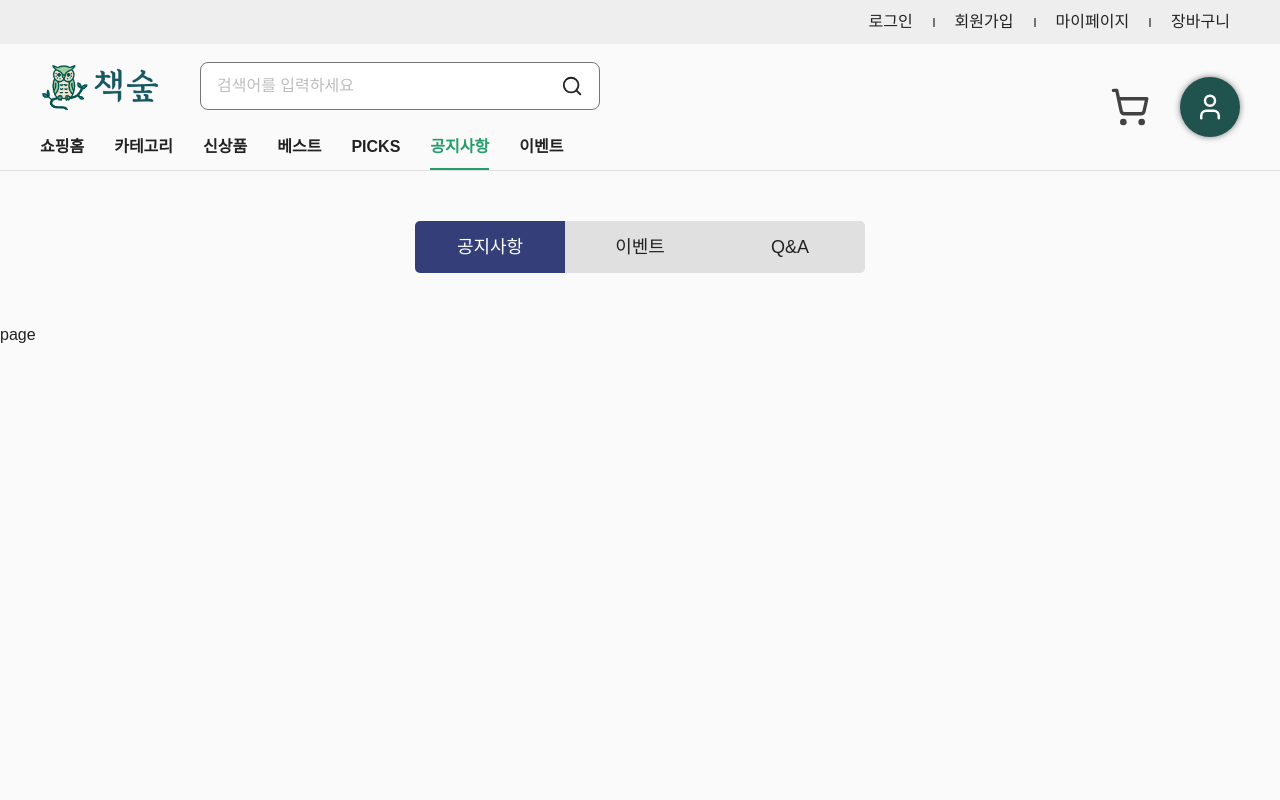
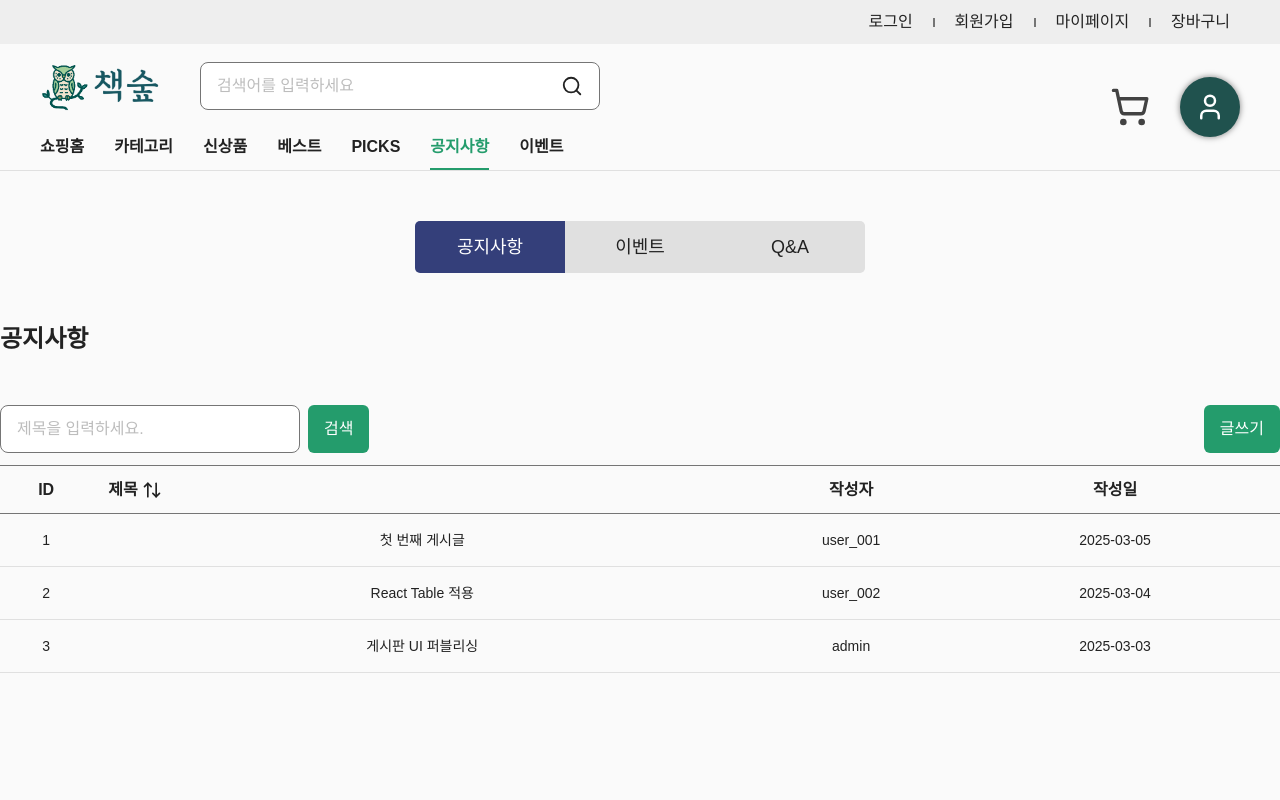
Before and after one commit to juny-0429/book-forest, a Next.js app: page /board/notice in a window 1280 px wide. Shown: the top 800 px of the page. Built offline with nearby package versions, Linux system fonts and the light colour scheme.

Commit message:
feat: 게시판 완성

```diff
--- /dev/null
+++ b/src/app/(main)/board/(boardCategory)/_data/boardColumns.data.tsx
@@ -0,0 +1,19 @@
+import { ColumnDef } from '@tanstack/react-table';
+import { ArrowUpDown } from 'lucide-react';
+import { BoardTableColumn } from 'src/types/boardTable.types';
+
+export const boardColumns: ColumnDef<BoardTableColumn>[] = [
+  { accessorKey: 'id', header: 'ID', size: 70 },
+  {
+    accessorKey: 'title',
+    header: ({ column }) => (
+      <button className='flex items-center gap-1' onClick={() => column.toggleSorting(column.getIsSorted() === 'asc')}>
+        제목
+        <ArrowUpDown size={20} />
+      </button>
+    ),
+    size: 500,
+  },
+  { accessorKey: 'userId', header: '작성자', size: 150 },
+  { accessorKey: 'createdAt', header: '작성일', size: 250 },
+];
--- a/src/app/(main)/board/(boardCategory)/event/page.tsx
+++ b/src/app/(main)/board/(boardCategory)/event/page.tsx
@@ -1,5 +1,85 @@
-import React from 'react';
+'use client';
 
-export default function page() {
-  return <div>page</div>;
+import React, { useState } from 'react';
+import { useReactTable, getCoreRowModel, flexRender, SortingState, getSortedRowModel } from '@tanstack/react-table';
+import { Table, TableBody, TableCell, TableHead, TableHeader, TableRow } from 'src/components/Table/Table';
+import TextInput from 'src/components/TextInput/TextInput';
+import Button from 'src/components/Button/Button';
+import { appRoutes } from 'src/routes/appRoutes';
+import Link from 'next/link';
+import { BoardTableColumn } from 'src/types/boardTable.types';
+import { boardColumns } from '../_data/boardColumns.data';
+
+const mockData: BoardTableColumn[] = [
+  { id: 1, title: '첫 번째 게시글', userId: 'user_001', createdAt: '2025-03-05' },
+  { id: 2, title: 'React Table 적용', userId: 'user_002', createdAt: '2025-03-04' },
+  { id: 3, title: '게시판 UI 퍼블리싱', userId: 'admin', createdAt: '2025-03-03' },
+];
+
+export default function EventBoardPage() {
+  const [sorting, setSorting] = useState<SortingState>([]);
+
+  const table = useReactTable({
+    data: mockData,
+    columns: boardColumns,
+    state: { sorting },
+    getCoreRowModel: getCoreRowModel(),
+    getSortedRowModel: getSortedRowModel(),
+    onSortingChange: setSorting,
+  });
+
+  return (
+    <div>
+      <h2 className='text-title-24b text-ui-text-title mb-[50px]'>이벤트</h2>
+
+      <div className='flex justify-between items-center mb-3'>
+        <form className='flex items-center gap-2'>
+          <TextInput placeholder='제목을 입력하세요.' className='w-[300px]' />
+          <Button height={48} className='w-fit'>
+            검색
+          </Button>
+        </form>
+
+        <Link href={appRoutes.board.write}>
+          <Button height={48} className='w-fit'>
+            글쓰기
+          </Button>
+        </Link>
+      </div>
+
+      <Table>
+        <TableHeader>
+          {table.getHeaderGroups().map((headerGroup) => (
+            <TableRow key={headerGroup.id}>
+              {headerGroup.headers.map((header) => (
+                <TableHead key={header.id} style={{ width: header.getSize() }}>
+                  {flexRender(header.column.columnDef.header, header.getContext())}
+                </TableHead>
+              ))}
+            </TableRow>
+          ))}
+        </TableHeader>
+
+        <TableBody>
+          {table.getRowModel().rows.length ? (
+            table.getRowModel().rows.map((row) => (
+              <TableRow key={row.id}>
+                {row.getVisibleCells().map((cell) => (
+                  <TableCell key={cell.id} style={{ width: cell.column.getSize() }}>
+                    {flexRender(cell.column.columnDef.cell, cell.getContext())}
+                  </TableCell>
+                ))}
+              </TableRow>
+            ))
+          ) : (
+            <TableRow>
+              <TableCell colSpan={boardColumns.length} className='text-center'>
+                게시글이 없습니다.
+              </TableCell>
+            </TableRow>
+          )}
+        </TableBody>
+      </Table>
+    </div>
+  );
 }
--- a/src/app/(main)/board/(boardCategory)/notice/page.tsx
+++ b/src/app/(main)/board/(boardCategory)/notice/page.tsx
@@ -1,5 +1,85 @@
-import React from 'react';
+'use client';
 
-export default function page() {
-  return <div>page</div>;
+import React, { useState } from 'react';
+import { useReactTable, getCoreRowModel, flexRender, SortingState, getSortedRowModel } from '@tanstack/react-table';
+import { Table, TableBody, TableCell, TableHead, TableHeader, TableRow } from 'src/components/Table/Table';
+import TextInput from 'src/components/TextInput/TextInput';
+import Button from 'src/components/Button/Button';
+import { appRoutes } from 'src/routes/appRoutes';
+import Link from 'next/link';
+import { BoardTableColumn } from 'src/types/boardTable.types';
+import { boardColumns } from '../_data/boardColumns.data';
+
+const mockData: BoardTableColumn[] = [
+  { id: 1, title: '첫 번째 게시글', userId: 'user_001', createdAt: '2025-03-05' },
+  { id: 2, title: 'React Table 적용', userId: 'user_002', createdAt: '2025-03-04' },
+  { id: 3, title: '게시판 UI 퍼블리싱', userId: 'admin', createdAt: '2025-03-03' },
+];
+
+export default function NoticeBoardPage() {
+  const [sorting, setSorting] = useState<SortingState>([]);
+
+  const table = useReactTable({
+    data: mockData,
+    columns: boardColumns,
+    state: { sorting },
+    getCoreRowModel: getCoreRowModel(),
+    getSortedRowModel: getSortedRowModel(),
+    onSortingChange: setSorting,
+  });
+
+  return (
+    <div>
+      <h2 className='text-title-24b text-ui-text-title mb-[50px]'>공지사항</h2>
+
+      <div className='flex justify-between items-center mb-3'>
+        <form className='flex items-center gap-2'>
+          <TextInput placeholder='제목을 입력하세요.' className='w-[300px]' />
+          <Button height={48} className='w-fit'>
+            검색
+          </Button>
+        </form>
+
+        <Link href={appRoutes.board.write}>
+          <Button height={48} className='w-fit'>
+            글쓰기
+          </Button>
+        </Link>
+      </div>
+
+      <Table>
+        <TableHeader>
+          {table.getHeaderGroups().map((headerGroup) => (
+            <TableRow key={headerGroup.id}>
+              {headerGroup.headers.map((header) => (
+                <TableHead key={header.id} style={{ width: header.getSize() }}>
+                  {flexRender(header.column.columnDef.header, header.getContext())}
+                </TableHead>
+              ))}
+            </TableRow>
+          ))}
+        </TableHeader>
+
+        <TableBody>
+          {table.getRowModel().rows.length ? (
+            table.getRowModel().rows.map((row) => (
+              <TableRow key={row.id}>
+                {row.getVisibleCells().map((cell) => (
+                  <TableCell key={cell.id} style={{ width: cell.column.getSize() }}>
+                    {flexRender(cell.column.columnDef.cell, cell.getContext())}
+                  </TableCell>
+                ))}
+              </TableRow>
+            ))
+          ) : (
+            <TableRow>
+              <TableCell colSpan={boardColumns.length} className='text-center'>
+                게시글이 없습니다.
+              </TableCell>
+            </TableRow>
+          )}
+        </TableBody>
+      </Table>
+    </div>
+  );
 }
--- a/src/app/(main)/board/(boardCategory)/qna/layout.tsx
+++ b/src/app/(main)/board/(boardCategory)/qna/layout.tsx
@@ -2,7 +2,7 @@ import { Metadata } from 'next';
 import React from 'react';
 
 export const metadata: Metadata = {
-  title: '책숲 | Q & A',
+  title: '책숲 | 자주하는 질문 게시판',
   description: '책숲의 자주하는 질문을 확인하세요.',
 };
 
--- a/src/app/(main)/board/(boardCategory)/qna/page.tsx
+++ b/src/app/(main)/board/(boardCategory)/qna/page.tsx
@@ -1,5 +1,85 @@
-import React from 'react';
+'use client';
 
-export default function page() {
-  return <div>page</div>;
+import React, { useState } from 'react';
+import { useReactTable, getCoreRowModel, flexRender, SortingState, getSortedRowModel } from '@tanstack/react-table';
+import { Table, TableBody, TableCell, TableHead, TableHeader, TableRow } from 'src/components/Table/Table';
+import TextInput from 'src/components/TextInput/TextInput';
+import Button from 'src/components/Button/Button';
+import { appRoutes } from 'src/routes/appRoutes';
+import Link from 'next/link';
+import { BoardTableColumn } from 'src/types/boardTable.types';
+import { boardColumns } from '../_data/boardColumns.data';
+
+const mockData: BoardTableColumn[] = [
+  { id: 1, title: '첫 번째 게시글', userId: 'user_001', createdAt: '2025-03-05' },
+  { id: 2, title: 'React Table 적용', userId: 'user_002', createdAt: '2025-03-04' },
+  { id: 3, title: '게시판 UI 퍼블리싱', userId: 'admin', createdAt: '2025-03-03' },
+];
+
+export default function QnaBoardPage() {
+  const [sorting, setSorting] = useState<SortingState>([]);
+
+  const table = useReactTable({
+    data: mockData,
+    columns: boardColumns,
+    state: { sorting },
+    getCoreRowModel: getCoreRowModel(),
+    getSortedRowModel: getSortedRowModel(),
+    onSortingChange: setSorting,
+  });
+
+  return (
+    <div>
+      <h2 className='text-title-24b text-ui-text-title mb-[50px]'>Q&A</h2>
+
+      <div className='flex justify-between items-center mb-3'>
+        <form className='flex items-center gap-2'>
+          <TextInput placeholder='제목을 입력하세요.' className='w-[300px]' />
+          <Button height={48} className='w-fit'>
+            검색
+          </Button>
+        </form>
+
+        <Link href={appRoutes.board.write}>
+          <Button height={48} className='w-fit'>
+            글쓰기
+          </Button>
+        </Link>
+      </div>
+
+      <Table>
+        <TableHeader>
+          {table.getHeaderGroups().map((headerGroup) => (
+            <TableRow key={headerGroup.id}>
+              {headerGroup.headers.map((header) => (
+                <TableHead key={header.id} style={{ width: header.getSize() }}>
+                  {flexRender(header.column.columnDef.header, header.getContext())}
+                </TableHead>
+              ))}
+            </TableRow>
+          ))}
+        </TableHeader>
+
+        <TableBody>
+          {table.getRowModel().rows.length ? (
+            table.getRowModel().rows.map((row) => (
+              <TableRow key={row.id}>
+                {row.getVisibleCells().map((cell) => (
+                  <TableCell key={cell.id} style={{ width: cell.column.getSize() }}>
+                    {flexRender(cell.column.columnDef.cell, cell.getContext())}
+                  </TableCell>
+                ))}
+              </TableRow>
+            ))
+          ) : (
+            <TableRow>
+              <TableCell colSpan={boardColumns.length} className='text-center'>
+                게시글이 없습니다.
+              </TableCell>
+            </TableRow>
+          )}
+        </TableBody>
+      </Table>
+    </div>
+  );
 }
--- a/src/routes/appRoutes.ts
+++ b/src/routes/appRoutes.ts
@@ -63,6 +63,8 @@ export const appRoutes = {
     notice: '/board/notice',
     /* Q&A 게시판 */
     qna: '/board/qna',
+    /* 게시글 쓰기 */
+    write: '/board/write',
   },
 
   /* 결제 */
--- /dev/null
+++ b/src/types/boardTable.types.ts
@@ -0,0 +1,6 @@
+export interface BoardTableColumn {
+  id: number;
+  title: string;
+  userId: string;
+  createdAt: string;
+}
```
